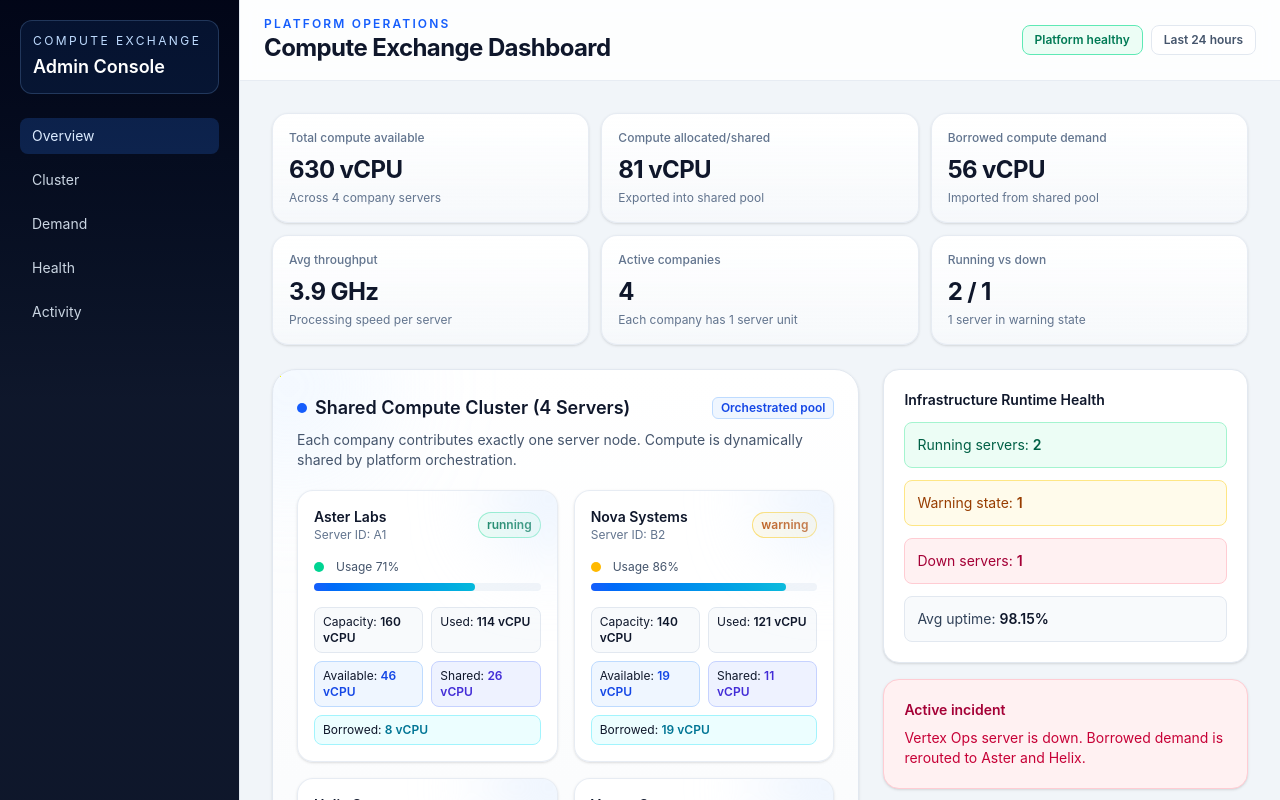
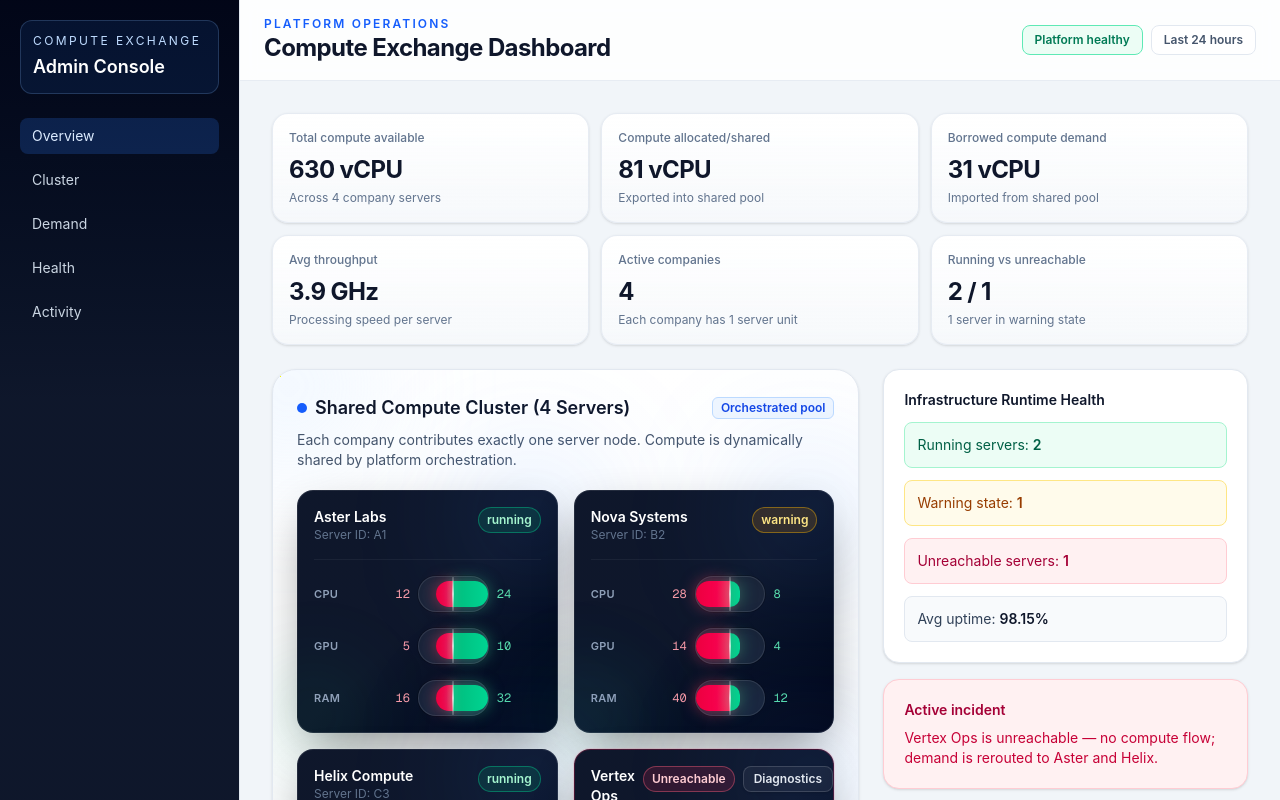
Before and after one commit to AliRasikh/compute-share-on-premise, a Next.js app: page /admin in a window 1280 px wide. Shown: the top 800 px of the page. Built offline with nearby package versions, Linux system fonts and the light colour scheme.

Commit message:
cluster visualisation improved

```diff
--- a/src/app/admin/page.tsx
+++ b/src/app/admin/page.tsx
@@ -1,6 +1,6 @@
 "use client";
 
-import { useMemo, useState } from "react";
+import { useEffect, useMemo, useState } from "react";
 import {
   BarElement,
   CategoryScale,
@@ -27,6 +27,12 @@ ChartJS.register(
   Legend,
 );
 
+type ResourceBalance = {
+  cpu: { shared: number; borrowed: number };
+  gpu: { shared: number; borrowed: number };
+  ram: { shared: number; borrowed: number };
+};
+
 type ServerNode = {
   id: string;
   company: string;
@@ -40,6 +46,8 @@ type ServerNode = {
   uptime: number;
   latencyMs: number;
   demandSeries: number[];
+  /** Per-resource borrowed vs shared (center-axis visualization). */
+  resourceBalance?: ResourceBalance;
 };
 
 const TIME_LABELS = ["00:00", "04:00", "08:00", "12:00", "16:00", "20:00", "Now"];
@@ -58,6 +66,11 @@ const SERVERS: ServerNode[] = [
     uptime: 99.7,
     latencyMs: 22,
     demandSeries: [38, 49, 71, 83, 76, 64, 69],
+    resourceBalance: {
+      cpu: { shared: 24, borrowed: 12 },
+      gpu: { shared: 10, borrowed: 5 },
+      ram: { shared: 32, borrowed: 16 },
+    },
   },
   {
     id: "B2",
@@ -72,6 +85,11 @@ const SERVERS: ServerNode[] = [
     uptime: 98.9,
     latencyMs: 29,
     demandSeries: [45, 58, 67, 88, 92, 84, 79],
+    resourceBalance: {
+      cpu: { shared: 8, borrowed: 28 },
+      gpu: { shared: 4, borrowed: 14 },
+      ram: { shared: 12, borrowed: 40 },
+    },
   },
   {
     id: "C3",
@@ -86,6 +104,11 @@ const SERVERS: ServerNode[] = [
     uptime: 99.8,
     latencyMs: 18,
     demandSeries: [29, 36, 42, 61, 57, 48, 46],
+    resourceBalance: {
+      cpu: { shared: 44, borrowed: 4 },
+      gpu: { shared: 18, borrowed: 2 },
+      ram: { shared: 56, borrowed: 8 },
+    },
   },
   {
     id: "D4",
@@ -93,20 +116,25 @@ const SERVERS: ServerNode[] = [
     capacity: 150,
     used: 0,
     sharedExport: 0,
-    borrowedImport: 25,
+    borrowedImport: 0,
     throughput: 0,
     ramUsage: 0,
     state: "down",
     uptime: 94.2,
     latencyMs: 0,
     demandSeries: [33, 47, 51, 69, 74, 41, 0],
+    resourceBalance: {
+      cpu: { shared: 0, borrowed: 0 },
+      gpu: { shared: 0, borrowed: 0 },
+      ram: { shared: 0, borrowed: 0 },
+    },
   },
 ];
 
 const ACTIVITIES = [
   "Aster Labs shared 24 vCPU to the pool",
   "Nova Systems reached 92% peak demand",
-  "Vertex Ops server went down at 19:21",
+  "Vertex Ops server became unreachable at 19:21",
   "Helix Compute borrowed 4 vCPU burst capacity",
   "Global scheduler rebalanced workload across 4 servers",
 ];
@@ -129,74 +157,200 @@ function KpiCard({
   );
 }
 
-function ServerCard({ server }: { server: ServerNode }) {
-  const usagePct = Math.round((server.used / server.capacity) * 100);
-  const available = server.capacity - server.used;
+function ResourceBalanceRow({
+  label,
+  shared,
+  borrowed,
+  unit,
+  animated,
+}: {
+  label: string;
+  shared: number;
+  borrowed: number;
+  unit: string;
+  animated: boolean;
+}) {
+  const max = Math.max(shared, borrowed, 1);
+  const leftPct = (borrowed / max) * 50;
+  const rightPct = (shared / max) * 50;
+
+  return (
+    <div className="grid grid-cols-[2.5rem_2.25rem_1fr_2.25rem] items-center gap-2 sm:grid-cols-[2.75rem_2.75rem_1fr_2.75rem]">
+      <span className="text-[11px] font-semibold uppercase tracking-wide text-slate-400">{label}</span>
+      <span
+        className={`text-right text-xs font-mono tabular-nums ${
+          borrowed > 0 ? "text-rose-300/95" : "text-slate-600"
+        }`}
+      >
+        {borrowed > 0 ? borrowed : "—"}
+      </span>
+
+      <div className="group/bar relative min-h-[2.25rem]">
+        <div className="relative h-9 w-full overflow-visible rounded-full border border-white/10 bg-slate-800/90 shadow-inner ring-1 ring-black/20">
+          <div className="pointer-events-none absolute inset-y-0 left-1/2 z-20 w-[2px] -translate-x-px bg-gradient-to-b from-white/20 via-white/70 to-white/20 shadow-[0_0_8px_rgba(255,255,255,0.35)]" />
+
+          {borrowed > 0 ? (
+            <div
+              className="absolute right-1/2 top-1 bottom-1 z-10 origin-right rounded-l-full bg-gradient-to-l from-rose-500 to-rose-600 shadow-[0_0_16px_rgba(244,63,94,0.55)] transition-[width] duration-700 ease-out"
+              style={{ width: animated ? `${leftPct}%` : "0%" }}
+            />
+          ) : null}
+          {shared > 0 ? (
+            <div
+              className="absolute left-1/2 top-1 bottom-1 z-10 origin-left rounded-r-full bg-gradient-to-r from-emerald-500 to-emerald-400 shadow-[0_0_16px_rgba(52,211,153,0.5)] transition-[width] duration-700 ease-out"
+              style={{ width: animated ? `${rightPct}%` : "0%" }}
+            />
+          ) : null}
+        </div>
+
+        <div className="pointer-events-none absolute bottom-full left-1/2 z-40 mb-2 -translate-x-1/2 opacity-0 transition-opacity duration-200 group-hover/bar:opacity-100">
+          <div className="min-w-[10rem] rounded-lg border border-white/10 bg-slate-950/95 px-2.5 py-2 text-[11px] leading-snug text-slate-200 shadow-xl backdrop-blur-sm">
+            <p>
+              <span className="text-rose-300">Borrowed:</span>{" "}
+              <span className="font-mono font-semibold tabular-nums text-white">
+                {borrowed} {unit}
+              </span>
+            </p>
+            <p className="mt-1">
+              <span className="text-emerald-300">Shared:</span>{" "}
+              <span className="font-mono font-semibold tabular-nums text-white">
+                {shared} {unit}
+              </span>
+            </p>
+          </div>
+        </div>
+      </div>
+
+      <span
+        className={`text-left text-xs font-mono tabular-nums ${
+          shared > 0 ? "text-emerald-300/95" : "text-slate-600"
+        }`}
+      >
+        {shared > 0 ? shared : "—"}
+      </span>
+    </div>
+  );
+}
+
+function ResourceBalanceServerCard({ server }: { server: ServerNode }) {
+  const balance = server.resourceBalance!;
+  const [barsReady, setBarsReady] = useState(false);
+  const [diagHint, setDiagHint] = useState<string | null>(null);
+  const isUnreachable = server.state === "down";
+
+  useEffect(() => {
+    if (isUnreachable) {
+      return;
+    }
+    const id = requestAnimationFrame(() => setBarsReady(true));
+    return () => cancelAnimationFrame(id);
+  }, [isUnreachable]);
+
   const stateStyles =
     server.state === "running"
       ? {
           dot: "bg-emerald-400",
           ring: "bg-emerald-400/50",
-          badge: "border-emerald-300/70 bg-emerald-50 text-emerald-700",
+          badge: "border-emerald-400/40 bg-emerald-500/15 text-emerald-200",
         }
       : server.state === "warning"
         ? {
             dot: "bg-amber-400",
             ring: "bg-amber-400/45",
-            badge: "border-amber-300/70 bg-amber-50 text-amber-700",
+            badge: "border-amber-400/40 bg-amber-500/15 text-amber-200",
           }
         : {
             dot: "bg-rose-400",
             ring: "bg-rose-400/45",
-            badge: "border-rose-300/70 bg-rose-50 text-rose-700",
+            badge: "border-rose-400/40 bg-rose-500/15 text-rose-200",
           };
 
+  const statusLabel = server.state === "down" ? "Unreachable" : server.state;
+
   return (
-    <article className="group relative overflow-hidden rounded-2xl border border-slate-200/80 bg-white/90 p-4 shadow-sm transition duration-300 hover:-translate-y-1 hover:shadow-xl">
-      <div className="pointer-events-none absolute -right-12 -top-12 h-28 w-28 rounded-full bg-blue-100/60 blur-2xl" />
-      <div className="flex items-center justify-between">
+    <article
+      className={`group relative overflow-visible rounded-2xl border bg-gradient-to-br from-slate-900 via-slate-900 to-slate-950 p-4 shadow-[0_20px_50px_-12px_rgba(0,0,0,0.45)] ring-1 transition duration-300 hover:-translate-y-1 ${
+        isUnreachable
+          ? "border-rose-500/25 ring-rose-500/10 hover:shadow-[0_24px_60px_-10px_rgba(244,63,94,0.12)]"
+          : "border-white/10 ring-white/5 hover:shadow-[0_24px_60px_-10px_rgba(59,130,246,0.15)]"
+      }`}
+    >
+      <div className="pointer-events-none absolute -right-10 -top-10 h-32 w-32 rounded-full bg-blue-500/15 blur-3xl" />
+      <div className="pointer-events-none absolute -bottom-8 -left-8 h-24 w-24 rounded-full bg-emerald-500/10 blur-2xl" />
+
+      <div className="relative flex items-start justify-between gap-2">
         <div>
-          <p className="text-sm font-semibold text-slate-900">{server.company}</p>
+          <p className="text-sm font-semibold text-white">{server.company}</p>
           <p className="text-xs text-slate-500">Server ID: {server.id}</p>
         </div>
-        <span className={`rounded-full border px-2 py-1 text-xs font-semibold ${stateStyles.badge}`}>
-          {server.state}
-        </span>
+        <div className="flex shrink-0 flex-wrap items-center justify-end gap-2">
+          <span className={`rounded-full border px-2 py-1 text-xs font-semibold ${stateStyles.badge}`}>
+            {statusLabel}
+          </span>
+          {isUnreachable ? (
+            <button
+              type="button"
+              className="rounded-lg border border-white/15 bg-white/5 px-2.5 py-1 text-xs font-semibold text-slate-200 shadow-sm transition hover:border-white/25 hover:bg-white/10"
+              onClick={() => {
+                setDiagHint("Diagnostics run queued — orchestrator will probe agent & network (demo).");
+                window.setTimeout(() => setDiagHint(null), 4500);
+              }}
+            >
+              Diagnostics
+            </button>
+          ) : null}
+        </div>
       </div>
 
-      <div className="mt-4 flex items-center gap-3">
-        <span className={`relative inline-flex h-2.5 w-2.5 rounded-full ${stateStyles.dot}`}>
-          <span className={`absolute inset-0 animate-ping rounded-full ${stateStyles.ring}`} />
-        </span>
-        <p className="text-xs text-slate-600">Usage {usagePct}%</p>
-      </div>
-
-      <div className="mt-2 h-2 rounded-full bg-slate-100">
-        <div
-          className="h-2 rounded-full bg-gradient-to-r from-blue-600 to-cyan-500 transition-all duration-700"
-          style={{ width: `${usagePct}%` }}
-        />
-      </div>
-
-      <div className="mt-4 grid grid-cols-2 gap-2 text-xs">
-        <div className="rounded-lg border border-slate-200 bg-slate-50 px-2 py-1.5">
-          Capacity: <span className="font-semibold text-slate-900">{server.capacity} vCPU</span>
+      {isUnreachable ? (
+        <div className="relative mt-4 border-t border-white/5 pt-6">
+          <div className="flex min-h-[7.5rem] flex-col items-center justify-center rounded-xl border border-dashed border-white/10 bg-slate-950/40 px-4 py-8 text-center">
+            <p className="text-sm font-medium text-slate-400">No resource signal</p>
+            <p className="mt-1 max-w-[16rem] text-xs leading-relaxed text-slate-500">
+              Shared and borrowed compute are unavailable while this server is unreachable — not borrowing
+              from the pool.
+            </p>
+          </div>
+          {diagHint ? (
+            <p className="mt-3 text-center text-xs text-slate-400" role="status">
+              {diagHint}
+            </p>
+          ) : null}
         </div>
-        <div className="rounded-lg border border-slate-200 bg-slate-50 px-2 py-1.5">
-          Used: <span className="font-semibold text-slate-900">{server.used} vCPU</span>
+      ) : (
+        <div className="relative mt-4 space-y-4 border-t border-white/5 pt-4">
+          <ResourceBalanceRow
+            label="CPU"
+            shared={balance.cpu.shared}
+            borrowed={balance.cpu.borrowed}
+            unit="vCPU"
+            animated={barsReady}
+          />
+          <ResourceBalanceRow
+            label="GPU"
+            shared={balance.gpu.shared}
+            borrowed={balance.gpu.borrowed}
+            unit="GPU-h"
+            animated={barsReady}
+          />
+          <ResourceBalanceRow
+            label="RAM"
+            shared={balance.ram.shared}
+            borrowed={balance.ram.borrowed}
+            unit="GB"
+            animated={barsReady}
+          />
         </div>
-        <div className="rounded-lg border border-blue-200 bg-blue-50 px-2 py-1.5">
-          Available: <span className="font-semibold text-blue-700">{available} vCPU</span>
-        </div>
-        <div className="rounded-lg border border-indigo-200 bg-indigo-50 px-2 py-1.5">
-          Shared: <span className="font-semibold text-indigo-700">{server.sharedExport} vCPU</span>
-        </div>
-        <div className="col-span-2 rounded-lg border border-cyan-200 bg-cyan-50 px-2 py-1.5">
-          Borrowed: <span className="font-semibold text-cyan-700">{server.borrowedImport} vCPU</span>
-        </div>
-      </div>
+      )}
     </article>
   );
+}
+
+function ServerCard({ server }: { server: ServerNode }) {
+  if (!server.resourceBalance) {
+    return null;
+  }
+  return <ResourceBalanceServerCard server={server} />;
 }
 
 export default function AdminDashboardPage() {
@@ -412,7 +566,11 @@ export default function AdminDashboardPage() {
               <KpiCard label="Borrowed compute demand" value={`${totalBorrowed} vCPU`} sub="Imported from shared pool" />
               <KpiCard label="Avg throughput" value={`${avgSpeed.toFixed(1)} GHz`} sub="Processing speed per server" />
               <KpiCard label="Active companies" value={`${SERVERS.length}`} sub="Each company has 1 server unit" />
-              <KpiCard label="Running vs down" value={`${runningCount} / ${downCount}`} sub={`${warningCount} server in warning state`} />
+              <KpiCard
+                label="Running vs unreachable"
+                value={`${runningCount} / ${downCount}`}
+                sub={`${warningCount} server in warning state`}
+              />
             </section>
 
             <section className="grid grid-cols-1 gap-6 xl:grid-cols-[1.45fr_0.9fr]">
@@ -448,7 +606,7 @@ export default function AdminDashboardPage() {
                       Warning state: <span className="font-semibold">{warningCount}</span>
                     </div>
                     <div className="rounded-lg border border-rose-200 bg-rose-50 p-3 text-sm text-rose-800">
-                      Down servers: <span className="font-semibold">{downCount}</span>
+                      Unreachable servers: <span className="font-semibold">{downCount}</span>
                     </div>
                     <div className="rounded-lg border border-slate-200 bg-slate-50 p-3 text-sm text-slate-700">
                       Avg uptime: <span className="font-semibold text-slate-900">{avgUptime.toFixed(2)}%</span>
@@ -459,7 +617,7 @@ export default function AdminDashboardPage() {
                 <div className="rounded-2xl border border-rose-200 bg-rose-50 p-5 shadow-sm">
                   <p className="text-sm font-semibold text-rose-800">Active incident</p>
                   <p className="mt-2 text-sm text-rose-700">
-                    Vertex Ops server is down. Borrowed demand is rerouted to Aster and Helix.
+                    Vertex Ops is unreachable — no compute flow; demand is rerouted to Aster and Helix.
                   </p>
                 </div>
               </article>
```
